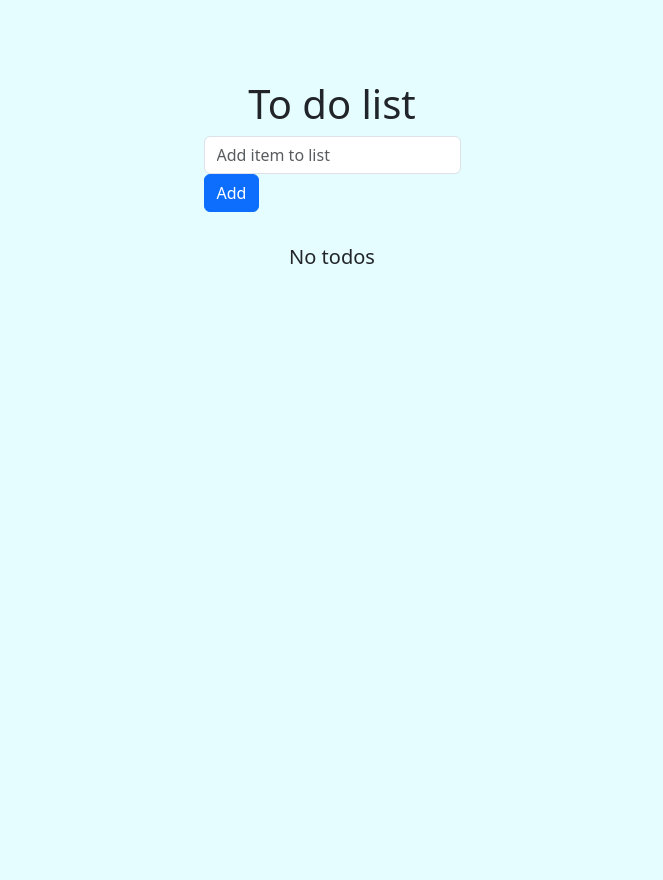
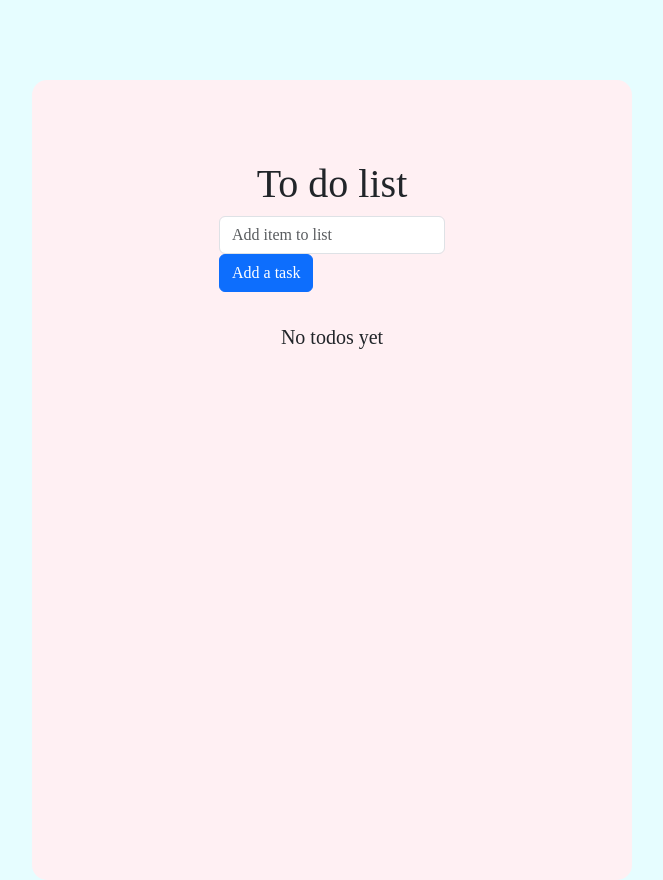
Before and after one commit to Elclyra/react-to-do-list, a React (Create React App) app: page / in a window 1280 px wide. Shown: the whole page, without its empty margins (308-971 px from the left). Before the commit the page ends 800 px from the top, so only its background shows below. Built offline with nearby package versions, Linux system fonts and the light colour scheme.

Commit message:
Localstorage for tasks and style changes

```diff
--- a/src/App.sass
+++ b/src/App.sass
@@ -1,33 +1,50 @@
 .app-container
-    width: 800px
+    width: 600px
     margin: 80px auto 0 auto
     display: flex
     align-items: center
     flex-flow: column
+    border-radius: 15px
+    min-height: 800px
+    background-color: #fff0f3
 
-    .header
+    .app-header
         width: 500px
+        margin-top: 80px
 
-    .list-group
+    .list-cover
         display: flex
+        flex-flow: column
         justify-content: center
         align-items: center
         margin-top: 40px
+        padding: 0
 
         &-item
             width: 500px
             position: relative
             display: flex
             align-items: center
-            justify-content: space-between
-
+            margin-bottom: 25px
             input
                 margin-right: 10px
                 height: 20px
                 width: 20px
-
+                background-color: #fff0f3
+                accent-color: #ff5376
+            span
+                border-bottom: 3px dashed #ffbbc9
+                width: 100%
+                padding-bottom: 2px
+                font-size: 18px
             button
-                float: right
-
+                border: 0
+                position: absolute
+                right: 0
+                background: transparent
+                font-size: 20px
+                padding: 0 0 5px 0
+                color: #f9708c
 body
     background-color: rgb(230, 253, 255)
+    font-family: cursive
--- a/src/App.tsx
+++ b/src/App.tsx
@@ -1,4 +1,4 @@
-import React, { useState } from "react";
+import React, { useEffect, useState } from "react";
 import "./App.sass";
 import ToDoListForm from "./Components/ToDoListForm";
 import ToDoListItem from "./Components/ToDoListItem";
@@ -10,7 +10,15 @@ interface ListItem {
 }
 
 function App() {
-    const [tasks, setTasks] = useState<ListItem[] | any[]>([]);
+    const [tasks, setTasks] = useState<ListItem[] | any[]>(() => {
+        const localValue = localStorage.getItem("ITEMS");
+        if (localValue === null) return [];
+        return JSON.parse(localValue);
+    });
+
+    useEffect(() => {
+        localStorage.setItem("ITEMS", JSON.stringify(tasks));
+    }, [tasks]);
 
     function addTask(value: string) {
         setTasks((currentTasks) => {
@@ -41,7 +49,7 @@ function App() {
 
     return (
         <div className="app-container">
-            <div className="header">
+            <div className="app-header">
                 <div className="text-center">
                     <h1>To do list</h1>
                 </div>
@@ -50,8 +58,8 @@ function App() {
                 <ToDoListForm onSubmit={addTask} />
             </div>
             <hr />
-            {tasks.length === 0 && <h5>No todos</h5>}
-            <ul className="list-group">
+            {tasks.length === 0 && <h5>No todos yet</h5>}
+            <ul className="list-cover">
                 {tasks.map((task) => (
                     <ToDoListItem
                         key={task.id}
--- a/src/Components/ToDoListForm.tsx
+++ b/src/Components/ToDoListForm.tsx
@@ -26,7 +26,7 @@ function ToDoListForm(props: Props) {
                 value={input}
                 onChange={(e) => setInput(e.target.value)}
             ></input>
-            <button className="btn btn-primary">Add</button>
+            <button className="btn btn-primary">Add a task</button>
         </form>
     );
 }
--- a/src/Components/ToDoListItem.tsx
+++ b/src/Components/ToDoListItem.tsx
@@ -9,7 +9,7 @@ interface Props {
 
 function ToDoListItem({ task, toggleCompleted, deleteFromList }: Props) {
     return (
-        <li className="list-group-item">
+        <li className="list-cover-item">
             <input
                 checked={task.completed}
                 onChange={(e) => {
@@ -18,12 +18,7 @@ function ToDoListItem({ task, toggleCompleted, deleteFromList }: Props) {
                 type="checkbox"
             />
             <span>{task.value}</span>
-            <button
-                className="btn btn-danger"
-                onClick={() => deleteFromList(task)}
-            >
-                Delete
-            </button>
+            <button onClick={() => deleteFromList(task)}>X</button>
         </li>
     );
 }
```
